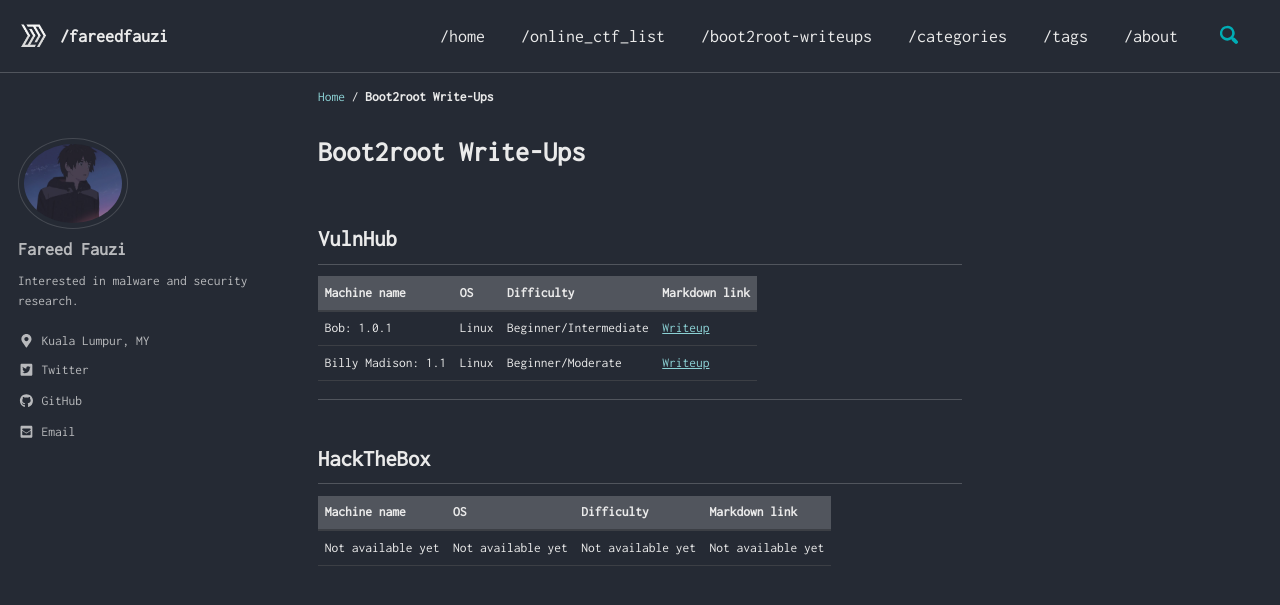
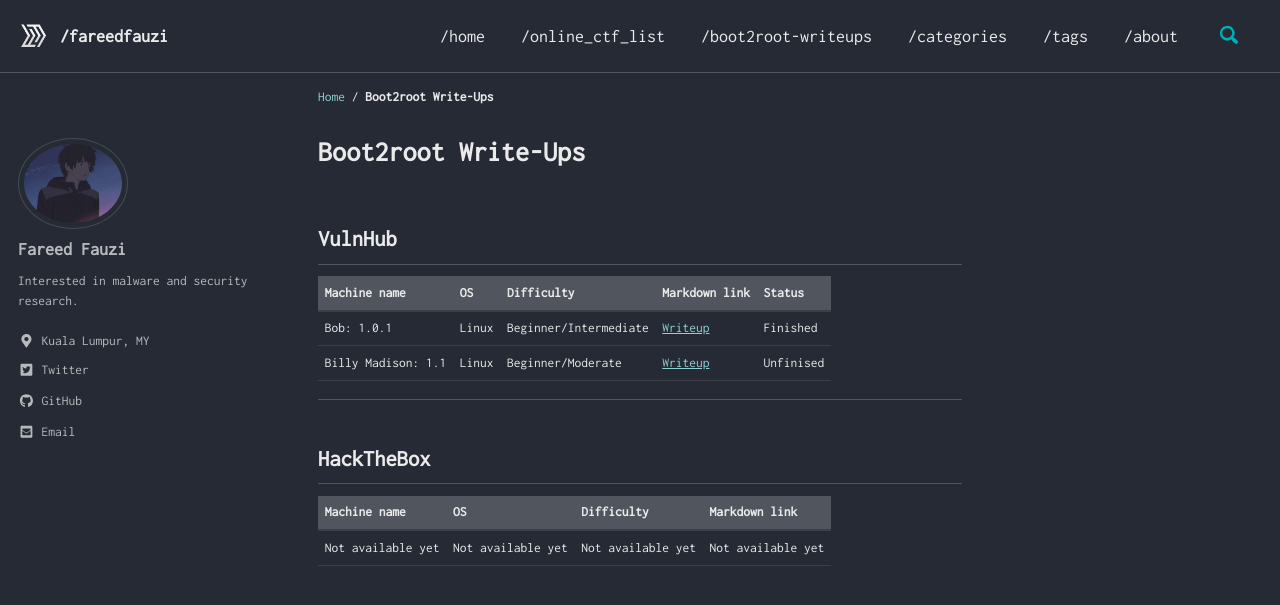
Before and after one commit to spiritedwolf/fareedfauzi.github.io, a Jekyll site: the page built from _pages/boot2root-writeups.md, in a window 1280 px wide and 900 px high. Shown: the top 605 px of the window. Built offline with Jekyll 4.4.1, drawn with Linux system fonts in a browser that asks for light colours; cached includes are drawn as plain includes.

Commit message:
Update boot2root-writeups.md

```diff
--- a/_pages/boot2root-writeups.md
+++ b/_pages/boot2root-writeups.md
@@ -7,10 +7,10 @@ author_profile: true
 
 ## VulnHub
 
-| Machine name | OS | Difficulty | Markdown link |
-| --- | --- | --- | --- |
-| Bob: 1.0.1 | Linux | Beginner/Intermediate | [Writeup](https://github.com/fareedfauzi/VulnHub-Writeups/blob/master/Bob1.0.1/Bob%201.0.1.md) |
-| Billy Madison: 1.1 | Linux | Beginner/Moderate | [Writeup](https://github.com/fareedfauzi/VulnHub-Writeups/blob/master/Billymadison/Billy%20Madison.md) |
+| Machine name | OS | Difficulty | Markdown link | Status |
+| --- | --- | --- | --- | --- |
+| Bob: 1.0.1 | Linux | Beginner/Intermediate | [Writeup](https://github.com/fareedfauzi/VulnHub-Writeups/blob/master/Bob1.0.1/Bob%201.0.1.md) | Finished |
+| Billy Madison: 1.1 | Linux | Beginner/Moderate | [Writeup](https://github.com/fareedfauzi/VulnHub-Writeups/blob/master/Billymadison/Billy%20Madison.md) | Unfinised |
 
 ---
 
```
